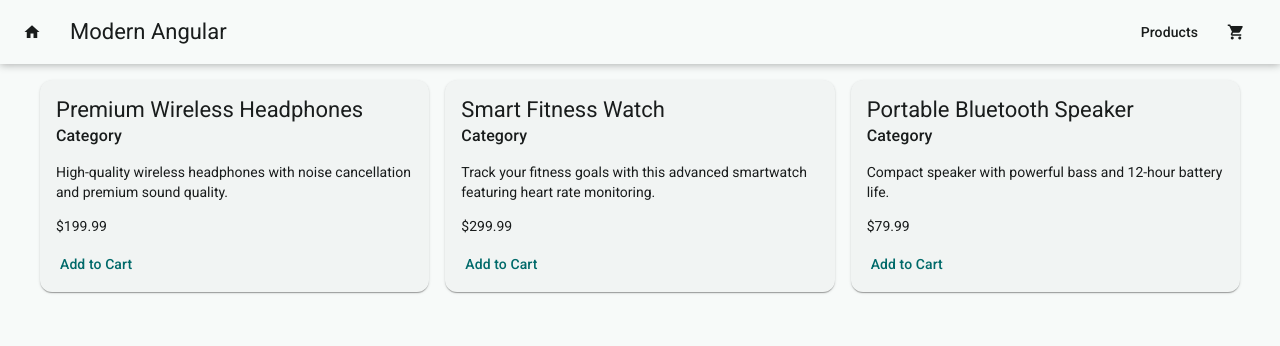
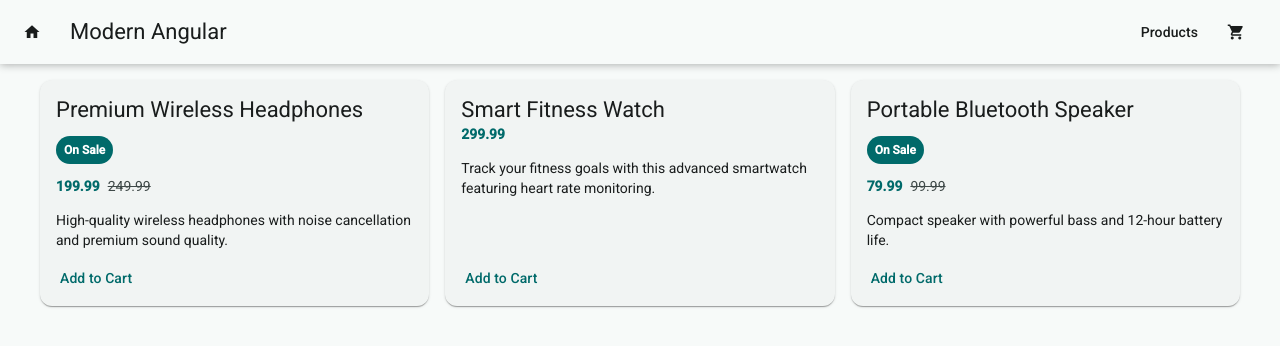
Before and after one commit to dev-mariana/modern-angular-course, an Angular app: page / in a window 1280 px wide. Shown: the top 346 px of the page. Built offline with nearby package versions, Linux system fonts and the light colour scheme.

Commit message:
conditional rendering with @if and @else

```diff
--- a/src/app/products/product-card/product-card.html
+++ b/src/app/products/product-card/product-card.html
@@ -1,12 +1,23 @@
 <mat-card class="product-card">
   <mat-card-header>
     <mat-card-title>{{ product().name }}</mat-card-title>
-    <mat-card-subtitle>Category</mat-card-subtitle>
   </mat-card-header>
 
   <mat-card-content>
+    @if (product().originalPrice) {
+      <p class="sale-badge">On Sale</p>
+
+      <p class="price-row">
+        <span class="current-price">{{ product().price }}</span>
+        <span class="original-price">{{ product().originalPrice }}</span>
+      </p>
+    } @else {
+      <p class="price-row">
+        <span class="current-price">{{ product().price }}</span>
+      </p>
+    }
+
     <p>{{ product().description }}</p>
-    <p class="product-price">${{ product().price }}</p>
   </mat-card-content>
 
   <mat-card-actions>
--- a/src/app/products/product-card/product-card.scss
+++ b/src/app/products/product-card/product-card.scss
@@ -7,3 +7,31 @@
 mat-card-content {
   flex: 1;
 }
+
+.sale-badge {
+  display: inline-block;
+  margin-bottom: 0.75rem;
+  padding: 0.25rem 0.5rem;
+  border-radius: 999px;
+  font-size: 0.75rem;
+  font-weight: 600;
+  color: var(--mat-sys-on-primary);
+  background: var(--mat-sys-primary);
+}
+
+.price-row {
+  display: flex;
+  align-items: baseline;
+  gap: 0.5rem;
+  margin: 0 0 0.75rem;
+}
+
+.current-price {
+  font-weight: 700;
+  color: var(--mat-sys-primary);
+}
+
+.original-price {
+  color: var(--mat-sys-on-surface-variant);
+  text-decoration: line-through;
+}
```
